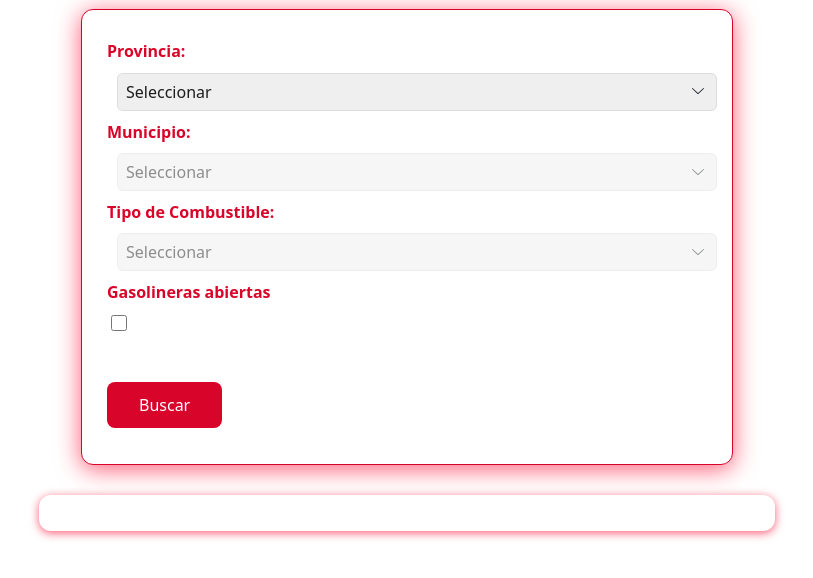
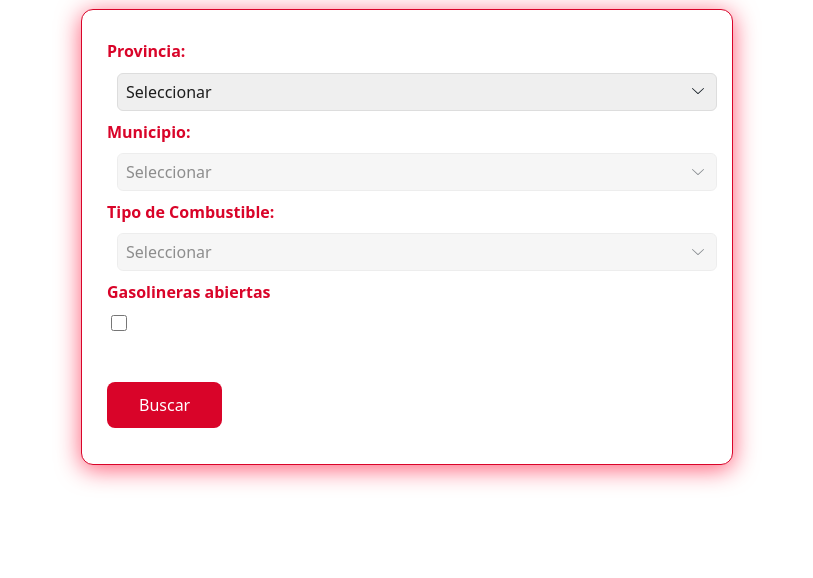
Before and after one commit to agarciai03/API_gasolineras, a plain HTML site: page index.html in a window 1280 px wide. Shown: the part 94-672 px from the top of the page, without its empty margins (233-1046 px from the left). Drawn offline with nearby package versions, Linux system fonts and the light colour scheme; no server answers.

Commit message:
🔥Fix "Container" de los resultados aparece oculto

```diff
--- a/index.html
+++ b/index.html
@@ -35,7 +35,7 @@
             <br><br>
             <button type="submit">Buscar</button>
         </form>
-        <section id="resultados">
+        <section id="resultados" hidden>
         </section>
     </main>
 </body>
```
